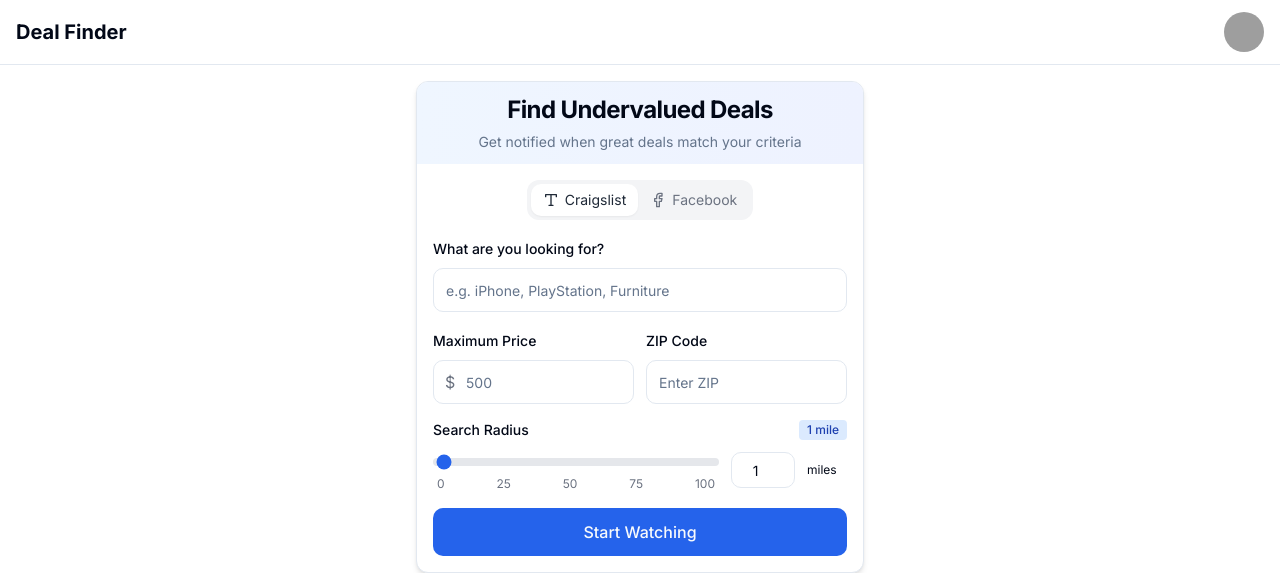
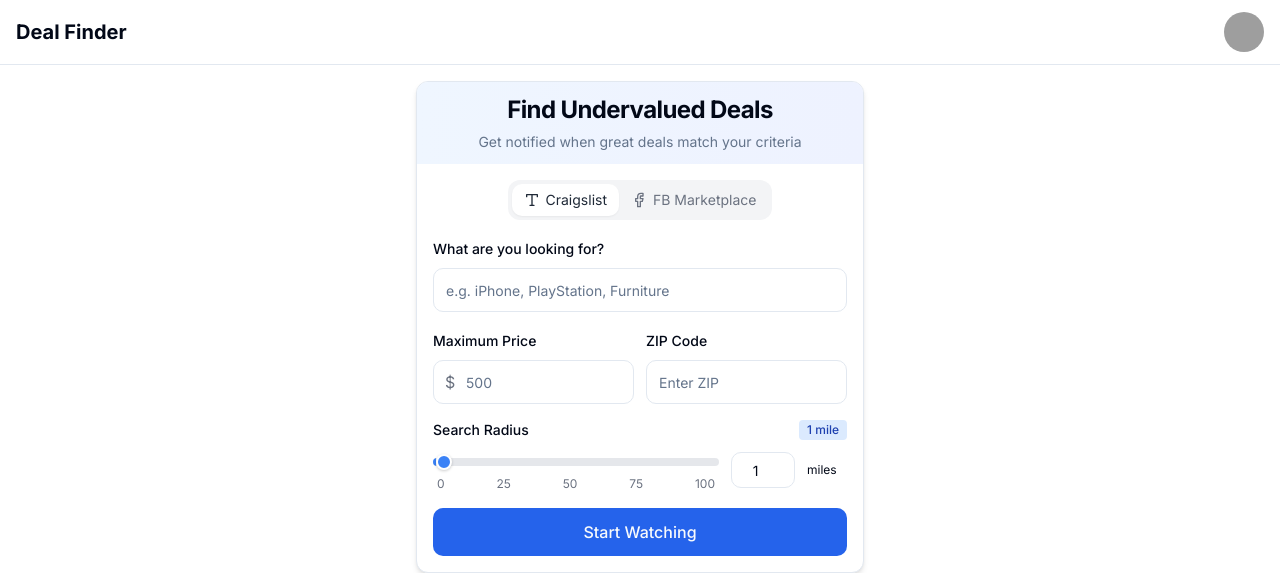
Before and after one commit to alanhanchana/v0-marketplace-alerts, a Next.js app: page / in a window 1280 px wide. Shown: the top 573 px of the page. Built offline with nearby package versions, Linux system fonts and the light colour scheme; no server answers; grey boxes are pictures that could not be loaded.

Commit message:
feat: add slider progress coloring and rename Facebook to FB Marketplace
Add styled slider with progress coloring and update toggle text.

Co-authored-by: null <6935711+alanhanchana@users.noreply.github.com>

```diff
--- a/app/globals.css
+++ b/app/globals.css
@@ -56,4 +56,62 @@
   body {
     @apply bg-background text-foreground;
   }
+
+  /* Custom range input styling */
+  input[type="range"] {
+    -webkit-appearance: none;
+    appearance: none;
+    height: 8px;
+    border-radius: 8px;
+    outline: none;
+  }
+
+  /* Thumb styling */
+  input[type="range"]::-webkit-slider-thumb {
+    -webkit-appearance: none;
+    appearance: none;
+    width: 16px;
+    height: 16px;
+    border-radius: 50%;
+    background: #3b82f6;
+    cursor: pointer;
+    border: 2px solid white;
+    box-shadow: 0 1px 3px rgba(0, 0, 0, 0.2);
+  }
+
+  input[type="range"]::-moz-range-thumb {
+    width: 16px;
+    height: 16px;
+    border-radius: 50%;
+    background: #3b82f6;
+    cursor: pointer;
+    border: 2px solid white;
+    box-shadow: 0 1px 3px rgba(0, 0, 0, 0.2);
+  }
+
+  /* Focus state */
+  input[type="range"]:focus {
+    outline: none;
+  }
+
+  input[type="range"]:focus::-webkit-slider-thumb {
+    box-shadow: 0 0 0 3px rgba(59, 130, 246, 0.3);
+  }
+
+  input[type="range"]:focus::-moz-range-thumb {
+    box-shadow: 0 0 0 3px rgba(59, 130, 246, 0.3);
+  }
+
+  /* Disabled state */
+  input[type="range"]:disabled {
+    opacity: 0.6;
+  }
+
+  input[type="range"]:disabled::-webkit-slider-thumb {
+    background: #9ca3af;
+  }
+
+  input[type="range"]:disabled::-moz-range-thumb {
+    background: #9ca3af;
+  }
 }
--- a/app/page.tsx
+++ b/app/page.tsx
@@ -19,6 +19,24 @@ export default function Home() {
   const [marketplace, setMarketplace] = useState<"craigslist" | "facebook">("craigslist")
   const formRef = useRef<HTMLFormElement>(null)
   const submitButtonRef = useRef<HTMLButtonElement>(null)
+  const sliderRef = useRef<HTMLInputElement>(null)
+
+  // Update slider background on mount and when radius changes
+  useEffect(() => {
+    updateSliderBackground()
+  }, [radius])
+
+  // Function to update the slider background
+  const updateSliderBackground = () => {
+    if (!sliderRef.current) return
+
+    const min = Number.parseInt(sliderRef.current.min) || 0
+    const max = Number.parseInt(sliderRef.current.max) || 100
+    const value = radius
+    const percentage = ((value - min) / (max - min)) * 100
+
+    sliderRef.current.style.background = `linear-gradient(to right, #3b82f6 0%, #3b82f6 ${percentage}%, #e5e7eb ${percentage}%, #e5e7eb 100%)`
+  }
 
   // Prevent accidental double submissions
   useEffect(() => {
@@ -146,7 +164,7 @@ export default function Home() {
                   >
                     <path d="M18 2h-3a5 5 0 0 0-5 5v3H7v4h3v8h4v-8h3l1-4h-4V7a1 1 0 0 1 1-1h3z" />
                   </svg>
-                  Facebook
+                  FB Marketplace
                 </button>
               </div>
             </div>
@@ -223,13 +241,17 @@ export default function Home() {
                 <div className="flex-grow">
                   <div>
                     <input
+                      ref={sliderRef}
                       type="range"
                       id="radius-slider"
                       min="0"
                       max="100"
                       value={radius}
                       onChange={(e) => handleRadiusChange(Number.parseInt(e.target.value))}
-                      className="w-full h-2 bg-gray-200 rounded-lg appearance-none cursor-pointer accent-blue-600"
+                      className="w-full h-2 rounded-lg appearance-none cursor-pointer bg-gray-200"
+                      style={{
+                        background: `linear-gradient(to right, #3b82f6 0%, #3b82f6 ${radius}%, #e5e7eb ${radius}%, #e5e7eb 100%)`,
+                      }}
                       disabled={isSubmitting}
                     />
                     <div className="flex justify-between text-xs text-gray-500 px-1 mt-1">
--- a/components/edit-alert-dialog.tsx
+++ b/components/edit-alert-dialog.tsx
@@ -2,7 +2,7 @@
 
 import type React from "react"
 
-import { useState } from "react"
+import { useState, useRef, useEffect } from "react"
 import { updateWatchlistItem } from "@/app/actions"
 import { Button } from "@/components/ui/button"
 import {
@@ -46,6 +46,24 @@ export function EditAlertDialog({ alert, open, onOpenChange, onAlertUpdated }: E
     maxPrice: alert.max_price,
     zip: alert.zip,
   })
+  const sliderRef = useRef<HTMLInputElement>(null)
+
+  // Update slider background on mount and when radius changes
+  useEffect(() => {
+    updateSliderBackground()
+  }, [radius])
+
+  // Function to update the slider background
+  const updateSliderBackground = () => {
+    if (!sliderRef.current) return
+
+    const min = Number.parseInt(sliderRef.current.min) || 0
+    const max = Number.parseInt(sliderRef.current.max) || 100
+    const value = radius
+    const percentage = ((value - min) / (max - min)) * 100
+
+    sliderRef.current.style.background = `linear-gradient(to right, #3b82f6 0%, #3b82f6 ${percentage}%, #e5e7eb ${percentage}%, #e5e7eb 100%)`
+  }
 
   // Handle radius changes from either input
   const handleRadiusChange = (value: number) => {
@@ -184,7 +202,7 @@ export function EditAlertDialog({ alert, open, onOpenChange, onAlertUpdated }: E
                 >
                   <path d="M18 2h-3a5 5 0 0 0-5 5v3H7v4h3v8h4v-8h3l1-4h-4V7a1 1 0 0 1 1-1h3z" />
                 </svg>
-                Facebook
+                FB Marketplace
               </button>
             </div>
           </div>
@@ -249,13 +267,17 @@ export function EditAlertDialog({ alert, open, onOpenChange, onAlertUpdated }: E
               <div className="flex-grow">
                 <div>
                   <input
+                    ref={sliderRef}
                     type="range"
                     id="edit-radius-slider"
                     min="0"
                     max="100"
                     value={radius}
                     onChange={(e) => handleRadiusChange(Number.parseInt(e.target.value))}
-                    className="w-full h-2 bg-gray-200 rounded-lg appearance-none cursor-pointer accent-blue-600"
+                    className="w-full h-2 rounded-lg appearance-none cursor-pointer bg-gray-200"
+                    style={{
+                      background: `linear-gradient(to right, #3b82f6 0%, #3b82f6 ${radius}%, #e5e7eb ${radius}%, #e5e7eb 100%)`,
+                    }}
                     disabled={isSubmitting}
                   />
                   <div className="flex justify-between text-xs text-gray-500 px-1 mt-1">
```
